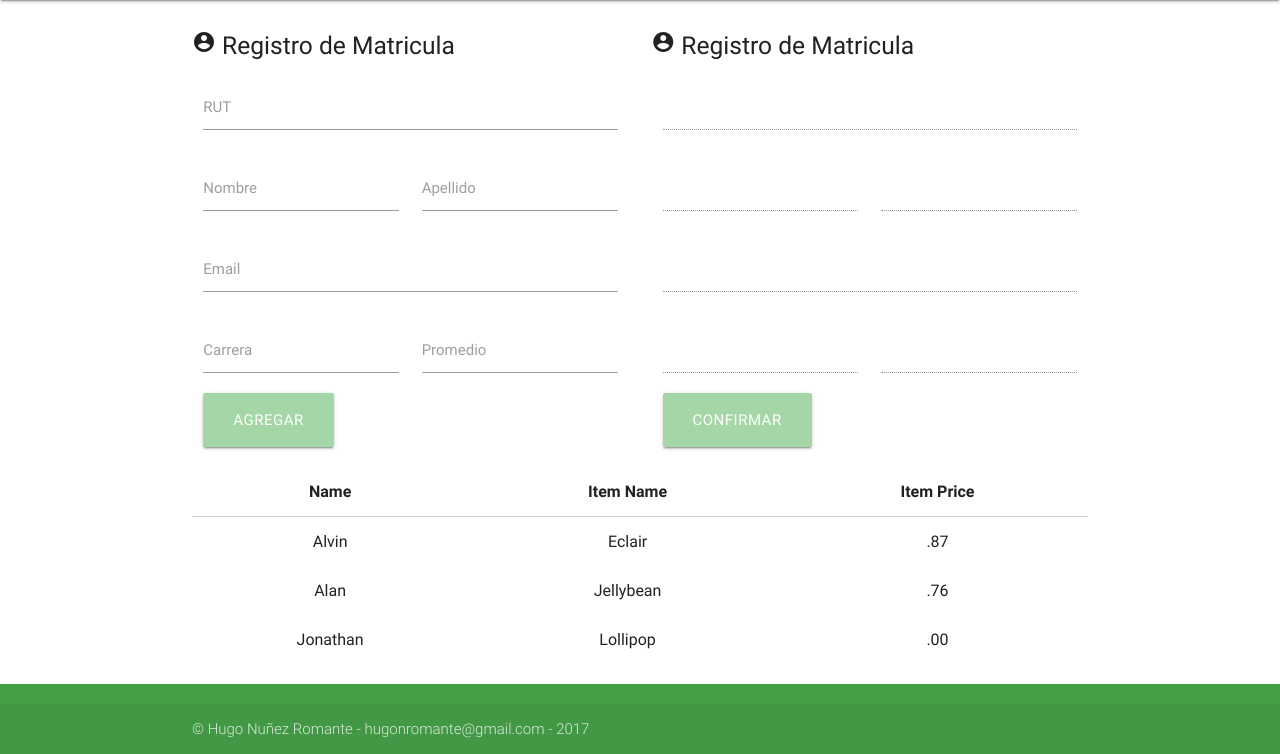
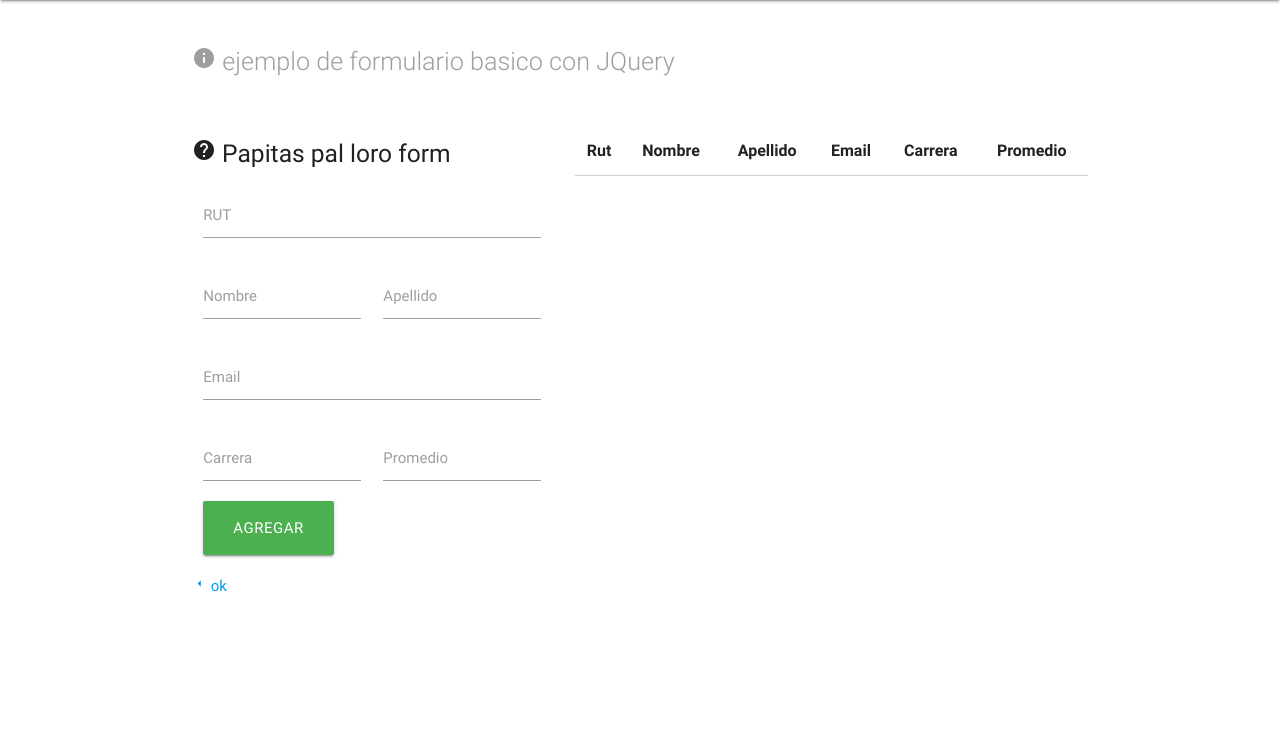
Before and after one commit to hnromante/hnrtoolkit, a Django app: page /pweb-jquery5/ in a window 1280 px wide. Shown: the part 64-818 px from the top of the page. After the commit the page ends 656 px from the top, so only its background shows below. Run offline with Django 3.2, Linux system fonts and the light colour scheme; lists and menus that the app fills with data are empty; some libraries are stand-ins or nearby versions.

Commit message:
Corregido muchos detalles de los ejemplos

```diff
--- a/blog/static/blog/js/pweb_jquery5.js
+++ b/blog/static/blog/js/pweb_jquery5.js
@@ -1,17 +1,11 @@
 //Archivo Javascript galeria de imagenes
 
 $(document).ready(function(e){
+    var btn_agegar = $("#btn_agregar");
+    var tbl_dest = $("#tbl_dest");
 
-    $(".fotito").mouseover (function(e){
-        var tit =  $(this).attr("title");
-        $("#cargar_titulo").text(tit);
-        var url = $(this).attr("src");
-
-        var foto = "<img src='"+url+"' alt='' id='fotoAmpliada'>";
-        $("#cargar_imagen").html(foto);
-    });
     //Recuperamos la informacion del primer formulario
-    $("#btn_agregar").click(function(e) {
+    btn_agegar.click(function(e) {
         var rut = $("#tf_rut").val();
         var nom = $("#tf_nombre").val();
         var ape = $("#tf_apellido").val();
@@ -49,41 +43,8 @@ $(document).ready(function(e){
             return;
         }
 
-        //Pasar los datos al sgundo formulario
-
-        $("#tf_rut2").val(rut);
-        $("#tf_rut2").focus();
-        $("#tf_nombre2").val(nom);
-        $("#tf_rut2").focus();
-        $("#tf_apellido2").val(ape);
-        $("#tf_rut2").focus();
-        $("#tf_email2").val(email);
-        $("#tf_rut2").focus();
-        $("#tf_carrera2").val(carrera);
-        $("#tf_rut2").focus();
-        $("#tf_promedio").val(promedio +"");
-        $("#tf_rut2").focus();
-
-
-    });
-
-    $("#btn_confirmar").click(function(e){
-
-        var rut = $("#tf_rut2").val();
-        var nom = $("#tf_nombre2").val();
-        var ape = $("#tf_apellido2").val();
-        var email = $("#tf_email2").val();
-        var carr = $("#tf_carrera2").val();
-        var pro = $("#tf_promedio").val();
-
-
-
-        $("#tf_rut2").val("");
-        $("#tf_nombre2").val("");
-        $("#tf_apellido2").val("");
-        $("#tf_email2").val("");
-        $("#tf_carrera2").val("");
-        $("#tf_promedio").val("");
+        //Pasar los datos a la tabla
+        tbl_dest.append("<tr><td>"+rut+"</td><td>"+nom+"</td><td>"+ape+"</td><td>"+email+"</td><td>"+carrera+"</td><td>"+promedio+"</td></tr>")
 
     });
 
--- a/blog/templates/home_blog.html
+++ b/blog/templates/home_blog.html
@@ -72,7 +72,7 @@
 <div class="row">
         <div class="col align-center grey-text">
 
-            <p class="flow-text"><i class="material-icons">info</i> La pagina está live desde el 21 de octubre, por lo tanto para darle algo de contenido por el momento, dejo algunos ejemplos de html+css+js funcionando en conjunto.</p>
+            <p class="flow-text"><i class="material-icons">info</i> La pagina está live desde el 22 de octubre, por lo tanto para darle algo de contenido por el momento, dejo algunos ejemplos de html+css+js funcionando en conjunto (sin backend).</p>
         </div>
     </div>
         <div class="row">
--- a/blog/templates/pweb_jquery2.html
+++ b/blog/templates/pweb_jquery2.html
@@ -13,7 +13,7 @@
 
 <div class="container">
   <div class="row">
-    <div class="col s12 m6 l6">
+    <div class="col s6 m6 l4">
       <table class="responsive-table">
         <tbody>
           <tr>
@@ -36,7 +36,7 @@
 
     </div>
 
-    <div class="col s12 m6 l6">
+    <div class="col s6 m6 l8">
             <img class="responsive-img" id="kappa" src="{% static 'blog/img/kappa.png' %}" alt="">
     </div>
   </div>
--- a/blog/templates/pweb_jquery5.html
+++ b/blog/templates/pweb_jquery5.html
@@ -12,9 +12,14 @@
 
 <div class="container">
     <div class="row">
-        <div class="col s12 m6 l6">
+        <div class="col align-center grey-text">
+        <p class="flow-text"><i class="material-icons">info</i> ejemplo de formulario basico con JQuery</p>
+        </div>
+    </div>
+    <div class="row">
+        <div class="col s12 m4 l5">
             <form action="">
-                <div class="centered text-responsive"> <h5><i class="material-icons prefix">account_circle</i> Registro de Matricula</h5></div>
+                <div class="centered text-responsive"> <h5><i class="material-icons prefix">help</i> Papitas pal loro form</h5></div>
                 <div class="input-field col s12">
 
                     <input type="text" id="tf_rut" class="validate">
@@ -41,89 +46,42 @@
                     <label for="email" data-error="wrong" data-success="right">Promedio</label>
                 </div>
                 <div class="input-filed col s12 m12 l12">
-                        <div class="btn btn-large waves-effect waves-ligh green lighten-3 white-text" id="btn_agregar">Agregar</div>
+                        <div class="btn btn-large waves-effect waves-ligh green  white-text" id="btn_agregar">Agregar</div>
                 </div>
-
-
-
-
-
             </form>
         </div>
-        <div class="col s12 m6 l6">
-                <form action="">
-                    <div class="centered text-responsive"> <h5><i class="material-icons prefix">account_circle</i> Registro de Matricula</h5></div>
-                    <div class="input-field col s12">
-
-                        <input type="text" id="tf_rut2" class="validate" disabled>
-
-                    </div>
-                  <div class="input-field col s12 l6">
-                    <input type="text" id="tf_nombre2" class="validate" disabled>
-
-                  </div>
-                  <div class="input-field col s12 l6">
-                    <input type="text" id="tf_apellido2" class="validate" disabled>
-
-                  </div>
-                  <div class="input-field col s12">
-                    <input type="email" id="tf_email2" class="validate" disabled>
-
-                  </div>
-                  <div class="input-field col s12 m6 l6">
-                        <input type="text" id="tf_carrera2" class="validate" disabled>
-
-                      </div>
-                    <div class="input-field col m6 l6">
-                        <input type="number" id="tf_promedio2" class="validate" disabled>
-                    </div>
-                    <div class="input-filed col s12 m12 l12">
-                            <div class="btn btn-large waves-effect waves-ligh green lighten-3 white-text">Confirmar</div>
-                    </div>
-
-
-
-
-
-                </form>
-            </div>
-    </div>
-
-    <div class="row">
-        <div class="col s12 m12 l12">
-            <table class="centered">
+        <div class="col s12 m8 l7">
+            <table id="tbl_dest" class="centered bordered">
                 <thead>
                     <tr>
-                        <th data-field="id">Name</th>
-                        <th data-field="name">Item Name</th>
-                        <th data-field="price">Item Price</th>
+                        <th data-field="rut">Rut</th>
+                        <th data-field="nom">Nombre</th>
+                        <th data-field="ape">Apellido</th>
+                        <th data-field="mail">Email</th>
+                        <th data-field="carr">Carrera</th>
+                        <th data-field="prom">Promedio</th>
                     </tr>
                 </thead>
                 <tbody>
                     <tr>
-                        <td>Alvin</td>
-                        <td>Eclair</td>
-                        <td>.87</td>
+
                     </tr>
                     <tr>
-                        <td>Alan</td>
-                        <td>Jellybean</td>
-                        <td>.76</td>
+
                     </tr>
                     <tr>
-                        <td>Jonathan</td>
-                        <td>Lollipop</td>
-                        <td>.00</td>
+
                     </tr>
                 </tbody>
             </table>
         </div>
     </div>
+    <a href="{% url 'home_blog' %}"><i class="material-icons tiny">arrow_left</i> ok</a>
 </div>
 
 
 
 {{ block.super }}
 
-{% include 'snipets/footer.html' %}
+
 {% endblock body %}
```
Also changed, not shown: blog/static/blog/css/pweb_jquery4.css (+14 -0 lines), blog/static/blog/js/pweb_formGen.js (renamed from blog/static/blog/js/index.js, +31 -17 lines), blog/static/blog/js/pweb_jquery4.js (+4 -3 lines), blog/templates/mz_test.html (+7 -2 lines), blog/templates/pweb_calculadora.html (+7 -2 lines), blog/templates/pweb_jquery4.html (+7 -1 lines), blog/templates/pweb_prueba2.html (+11 -30 lines).
